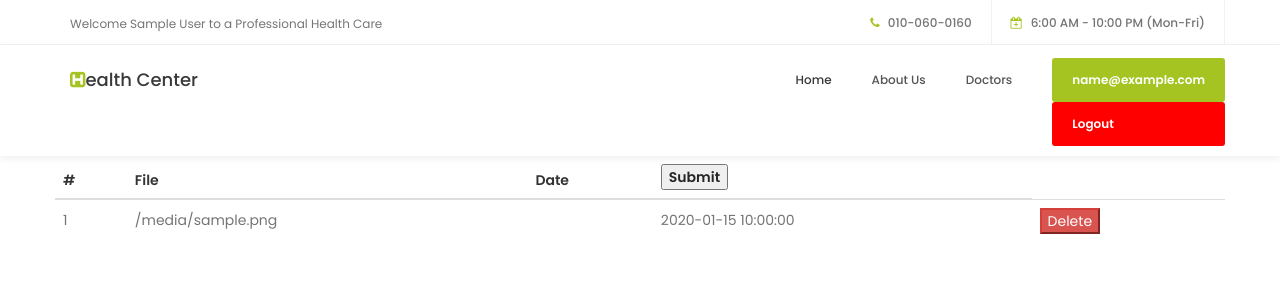
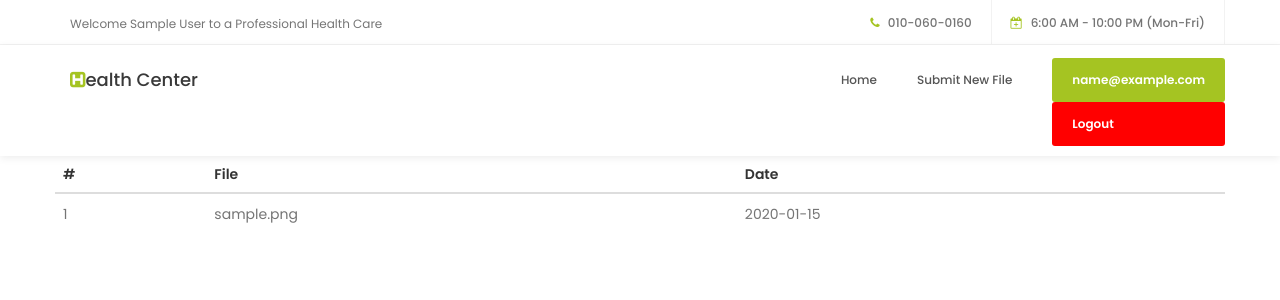
Before and after one commit to asimaarbi/health, a Flask app: template templates/patient.html in a window 1280 px wide. Shown: the top 300 px of the page. Run offline with Flask 2, Linux system fonts and the light colour scheme; the visitor is signed in with stand-in values (Sample User, id 1); tables that the repository leaves empty hold one stand-in row (values such as "Sample post"); the template is opened without the code that fills it: values that come from a table or form of the project are taken from there, most other values are stand-ins (such as "Sample title", 1, 10 or a date in 2020).

Commit message:
fixes & additions

```diff
--- a/app.py
+++ b/app.py
@@ -1,6 +1,9 @@
+import os
+from datetime import datetime
 from flask import Flask, render_template, flash, redirect, request, session, logging, url_for
 from models import db, User, File, Advise
 from werkzeug.security import generate_password_hash, check_password_hash
+from werkzeug.utils import secure_filename
 
 app = Flask(__name__)
 app.config['SECRET_KEY'] = '!9m@S-dThyIlW[pHQbN^'
@@ -28,10 +31,11 @@ def login():
                 session['email'] = user.email
                 session['uid'] = user.id
                 if user.role == 'doctor':
-                    doctors = File.query.filter_by(uploaded_by=user.id).all()
-                    return render_template('doctor.html', patients=doctors)
+                    print(user.id)
+                    doctors = File.query.filter_by(assigned_to=str(user.id)).all()
+                    return render_template('doctor.html', doctors=doctors)
                 else:
-                    patients = File.query.filter_by(uploaded_by=user.id).all()
+                    patients = File.query.filter_by(uploaded_by=user.email).all()
                     return render_template('patient.html', patients=patients)
             else:
                 flash('Username or Password Incorrect', "Danger")
@@ -71,13 +75,22 @@ def submit():
 @app.route('/file_upload', methods=['GET', 'POST'])
 def file_upload():
     if request.method == 'POST':
+        pic = request.files['file']
+
+        if pic.filename:
+            filename = secure_filename(str(datetime.now()) + pic.filename)
+            pic.save(os.path.abspath(os.path.join("static/", os.path.join('images', filename))))
+        else:
+            filename = ""
         new_file = File(
             assigned_to=request.form['doctor'],
-            file=request.files['file'],
+            file=filename,
             uploaded_by=request.form['user'])
         db.session.add(new_file)
         db.session.commit()
-    return redirect(url_for(index))
+        print(request.form['doctor'])
+    patients = File.query.filter_by(uploaded_by=request.form['user']).all()
+    return render_template('patient.html', patients=patients)
 
 
 @app.route('/logout/')
--- a/models.py
+++ b/models.py
@@ -1,3 +1,5 @@
+from datetime import date
+
 from flask_sqlalchemy import SQLAlchemy
 
 db = SQLAlchemy()
@@ -16,7 +18,7 @@ class File(db.Model):
     file = db.Column(db.String(200))
     uploaded_by = db.Column(db.String(200))
     assigned_to = db.Column(db.String(200))
-    date = db.Column(db.String(50), unique=True)
+    date = db.Column(db.String(255), default=lambda: date.today())
 
 
 class Advise:
--- a/templates/patient.html
+++ b/templates/patient.html
@@ -37,16 +37,14 @@
         <!-- MENU LINKS -->
         <div class="collapse navbar-collapse">
             <ul class="nav navbar-nav navbar-right">
-                <li><a href="#top" class="smoothScroll">Home</a></li>
-                <li><a href="#about" class="smoothScroll">About Us</a></li>
-                <li><a href="#team" class="smoothScroll">Doctors</a></li>
+                <li><a href="{{ url_for('index')}}" class="smoothScroll">Home</a></li>
+                <li><a href="{{ url_for('submit')}}" class="smoothScroll"> Submit New File</a></li>
                 <li class="appointment-btn">{% if session['logged_in'] %}
                     <a href="#">{{session['email'] }}</a>
                     <a style="background-color: red" href="{{ url_for('logout') }}">Logout</a>
                     {% else%}}
                     <a href=""> Login</a></li>
                 {% endif %}
-
             </ul>
         </div>
 
@@ -62,40 +60,24 @@
                     <th scope="col">#</th>
                     <th scope="col">File</th>
                     <th scope="col">Date</th>
-                    <th scope="col">
-                        <div>
-                            <a href="{{ url_for('submit')}}">
-                                <button>
-                                    Submit
-                                </button>
-                            </a>
-                        </div>
-                    </th>
-
                 </tr>
                 </thead>
                 <tbody>
-                {% for doctor in doctors %}
+                {% for patient in patients %}
 
                 <tr>
                     <td>
                         <p> {{ loop.index }}</p>
                     </td>
                     <td>
-                        <p> {{ recipient.file }}</p>
+                        <p> {{ patient.file }}</p>
                     </td>
+
                     <td>
-                    </td>
-                    <td>
-                        <p> {{ recipient.date }}</p>
+                        <p> {{ patient.date }}</p>
                         </a>
                     </td>
 
-                    <td>
-                        <a>
-                            <button class="btn-danger" type="button" onclick="tryReload()">Delete</button>
-                        </a>
-                    </td>
                 </tr>
                 {% endfor %}
                 </tbody>
--- a/templates/patient_submit.html
+++ b/templates/patient_submit.html
@@ -12,7 +12,8 @@
             </div>
 
             <!-- CONTACT FORM HERE -->
-            <form id="patient_submit" role="form" method="post" action="{{ url_for('file_upload') }}">
+            <form method="post" action="{{ url_for('file_upload') }}"
+                  enctype="multipart/form-data">
 
                 <!-- SECTION TITLE -->
                 <div class="section-title wow fadeInUp" data-wow-delay="0.4s">
@@ -23,7 +24,8 @@
                     <div class="col-md-6 col-sm-6">
                         <label for="user">User</label>
                         <input type="input" id="user" name="user" value="{{session['email'] }}">
-                    </div>write
+                    </div>
+                    write
 
                     <div class="col-md-6 col-sm-6">
                         <label for="file">File</label>
```
Also changed, not shown: templates/doctor.html (+4 -6 lines).
